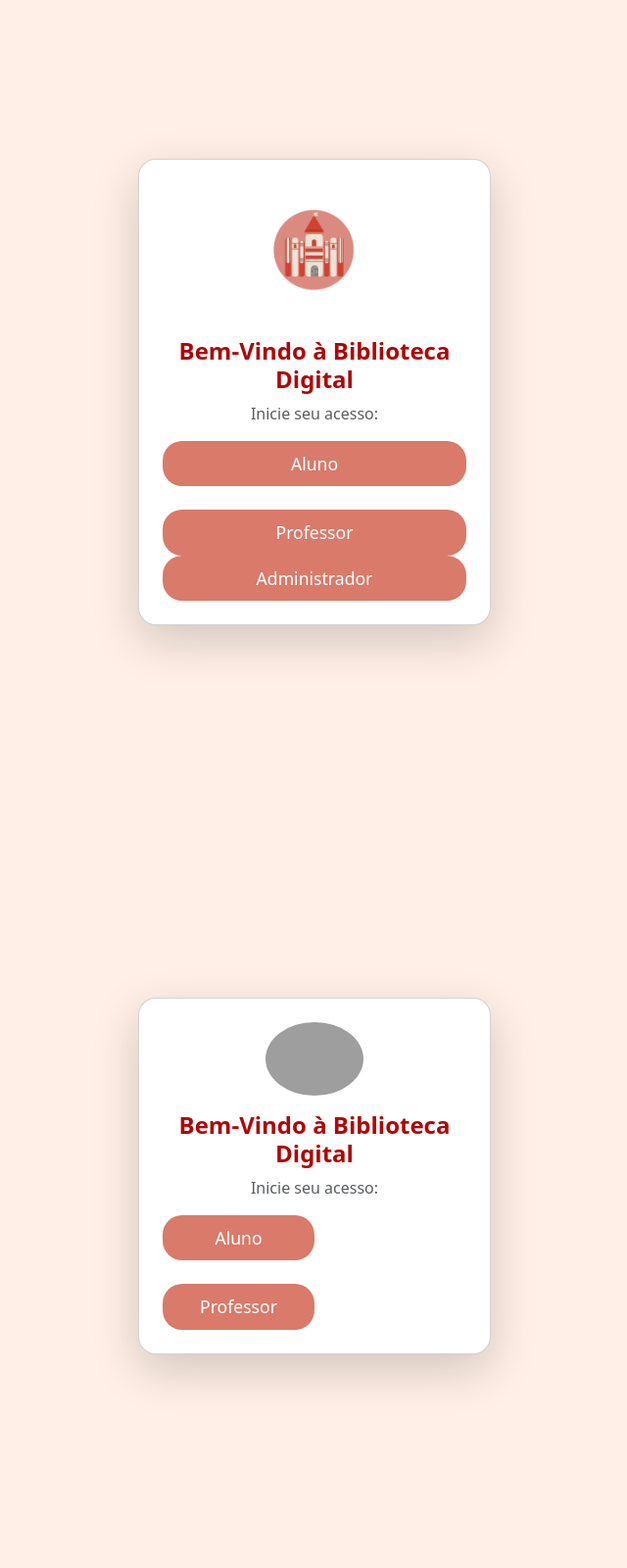
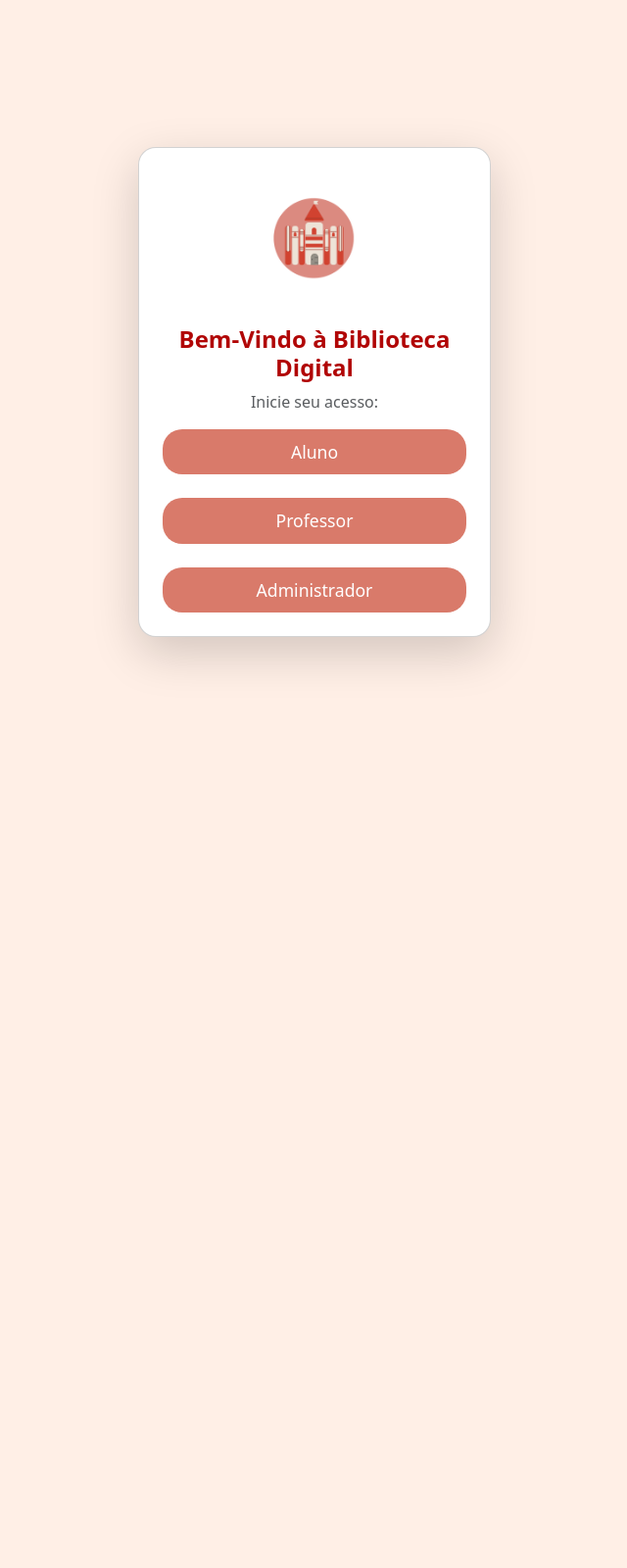
Before and after one commit to laragrossi/TCC---biblioteca-digital, a PHP site: page / in a window 1280 px wide. Shown: the whole page at 98% size, without its empty margins (319-959 px from the left). After the commit the page ends 679 px from the top, so only its background shows below. Run offline with PHP 8.4, Linux system fonts and the light colour scheme; grey boxes are pictures that could not be loaded.

Commit message:
atualizaçoes

```diff
--- a/biblioteca-digital-tcc/css/meusemprestimos.css
+++ b/biblioteca-digital-tcc/css/meusemprestimos.css
@@ -16,7 +16,7 @@ body {
 .custom-card {
     background-color: #e7dcd3;
     border: none;
-    border-radius: 12px;
+    border-radius: 10px;
 }
 
 .icon-lg {
--- a/biblioteca-digital-tcc/homeprof.php
+++ b/biblioteca-digital-tcc/homeprof.php
@@ -45,7 +45,7 @@
       <a href="statusdedisponibilidade.php" class="col-12 col-md-4 text-decoration-none">
         <div class="card-custom">
           <i class="bi bi-journal-bookmark"></i>
-          <p>Status de Disponibilidade</p>
+          <p>Acervo de livros</p>
         </div>
       </a>
 </div>
--- a/biblioteca-digital-tcc/index.php
+++ b/biblioteca-digital-tcc/index.php
@@ -23,6 +23,7 @@
             <a href="loginaluno.php" class="btn btn-custom w-100 me-1">Aluno</a>
             <br>
             <a href="loginprof.php" class="btn btn-custom w-100 me-1">Professor</a>
+            <br>
         <a href="loginadm.php" class="btn btn-custom w-100 me-1">Administrador</a>
         </div>
     </div>
@@ -33,39 +34,3 @@
     <!-- JS personalizado -->
     <script src="script.js"></script>
 </body>
-</html>
-<!DOCTYPE html>
-<html lang="pt-BR">
-<head>
-    <meta charset="UTF-8">
-    <meta name="viewport" content="width=device-width, initial-scale=1.0">
-    <title>Biblioteca Digital</title>
-
-    <!-- Bootstrap -->
-    <link href="https://cdn.jsdelivr.net/npm/bootstrap@5.3.0/dist/css/bootstrap.min.css" rel="stylesheet">
-
-    <!-- CSS personalizado -->
-    <link rel="stylesheet" href="acesso.css">
-</head>
-<body>
-    <div class="container d-flex justify-content-center align-items-center min-vh-100">
-        <div class="card text-center p-4 shadow-lg card-custom">
-            <img src= "imagens/"
-                 alt="Biblioteca" class="mx-auto mb-3 logo">
-
-            <h4 class="fw-bold text-brown">Bem-Vindo à Biblioteca Digital</h4>
-            <p class="text-muted">Inicie seu acesso:</p>
-
-            <a href="cadastroaluno.php" class="btn btn-custom w-50 me-1">Aluno</a>
-            <br>
-            <a href="cadastroprof.php" class="btn btn-custom w-50 me-1">Professor</a>
-        </div>
-    </div>
-
-    <!-- Bootstrap JS -->
-    <script src="https://cdn.jsdelivr.net/npm/bootstrap@5.3.0/dist/js/bootstrap.bundle.min.js"></script>
-
-    <!-- JS personalizado -->
-    <script src="script.js"></script>
-</body>
-</html>
```
